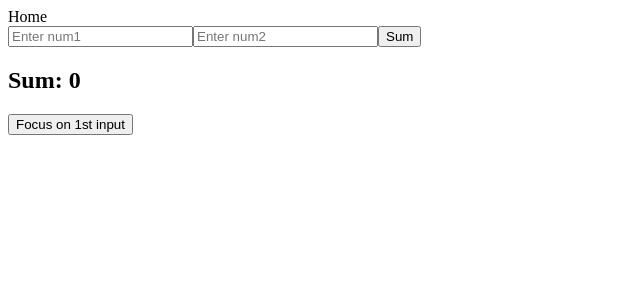
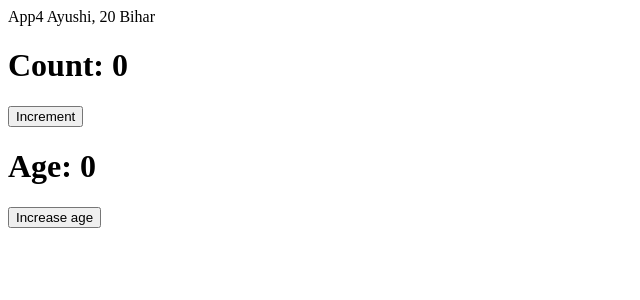
Before and after one commit to Ayushijha08/redux, a React (Create React App) app: page / in a window 1280 px wide. Shown: the top 300 px of the page, without its empty margins (0-640 px from the left). Built offline with nearby package versions, Linux system fonts and the light colour scheme.

Commit message:
class based comps started

```diff
--- /dev/null
+++ b/src/App4.js
@@ -0,0 +1,56 @@
+import React, { Component, useState } from 'react'
+
+
+// const App4 = ({name}) => { // this App4 is a functional component in react
+// const [count, setCount] = useState(0)
+// const [age, setAge] = useState(0)
+//   return (
+//     <div>App4: {name}, {state}</div>
+//   )
+// }
+
+{/* <App4 name="Ayushi" /> */}
+
+class App4 extends Component {  // App4 is the class based component of react
+    constructor () {
+        super()
+        this.state = { count: 0, age: 0 }
+    }
+
+    increment = () => {
+        this.setState({count: this.state.count + 1})
+    }
+
+    increseAge = () => {
+        this.setState({age: this.state.age + 1})
+    }
+
+    render() {
+        return <div>App4 {this.props.name}, {this.props.age} {this.props.address}
+        <h1>Count: {this.state.count}</h1>
+        <button onClick={this.increment}>Increment</button>
+        <h1>Age: {this.state.age}</h1>
+        <button onClick={this.increseAge}>Increase age</button>
+        </div>  // props -> it's an object
+    }
+    // props = {name: "Aysuhi"}
+}
+
+export default App4
+
+
+
+
+
+class Animal {
+    barks() {
+        console.log('It barks');
+    }
+    hasLegs = true;
+    walks() {
+        console.log(this.hasLegs);
+    }
+}
+
+// const dog = new Animal();
+// dog.barks()
--- a/src/index.js
+++ b/src/index.js
@@ -9,6 +9,7 @@ import App2 from './App2';
 import { store } from './RTK2/store'
 import App3 from './App3';
 import UserProvider from './contexts/ContextUser';
+import App4 from './App4';
 // import store from './store';
 
 
@@ -18,9 +19,10 @@ root.render(
     <Provider store={store}>
       {/* <App /> */}
       {/* <App2 /> */}
-      <UserProvider>
+      {/* <UserProvider>
         <App3 />
-      </UserProvider>
+      </UserProvider> */}
+      <App4 name="Ayushi" age={20} address="Bihar"/>
     </Provider>
 
   </React.StrictMode>
```
